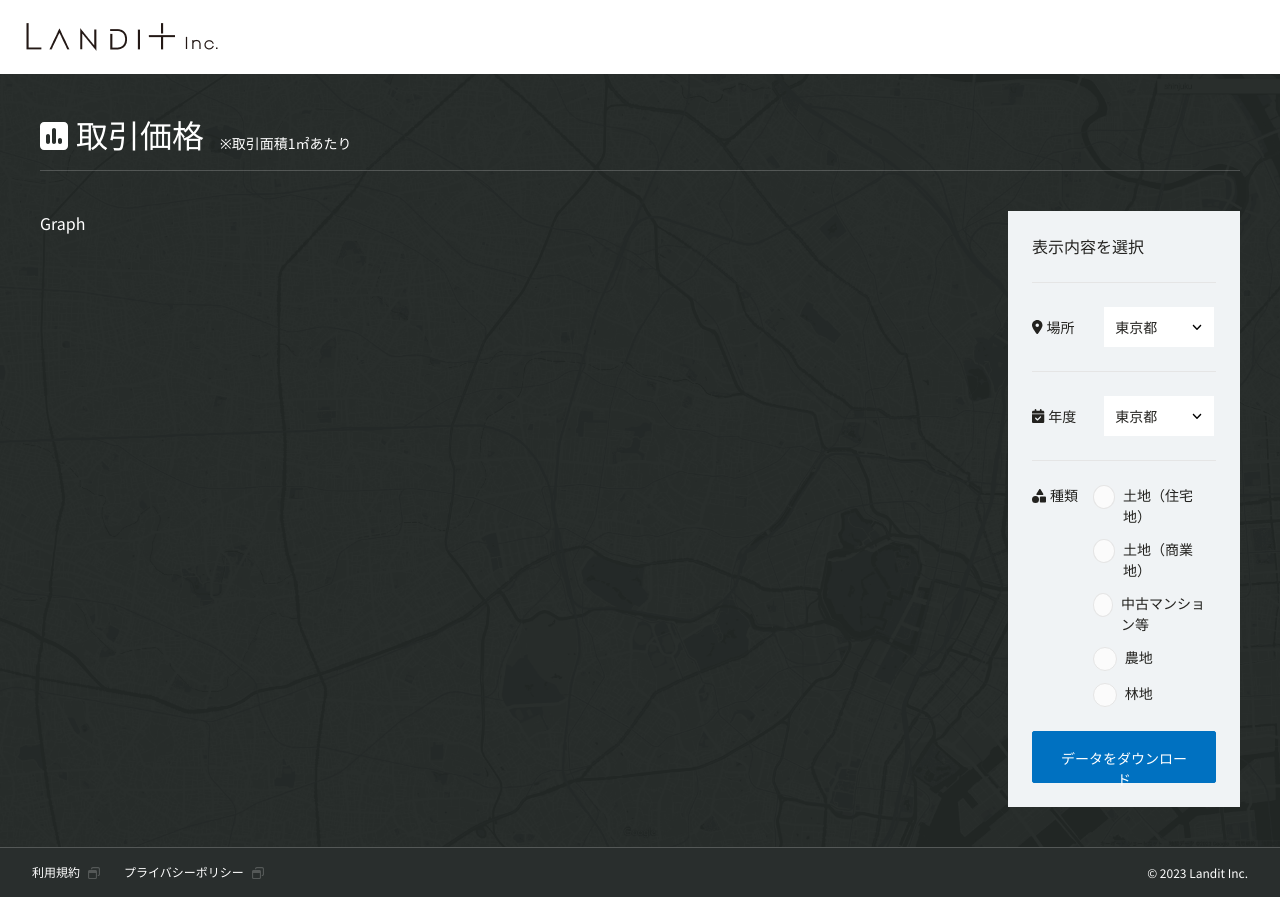
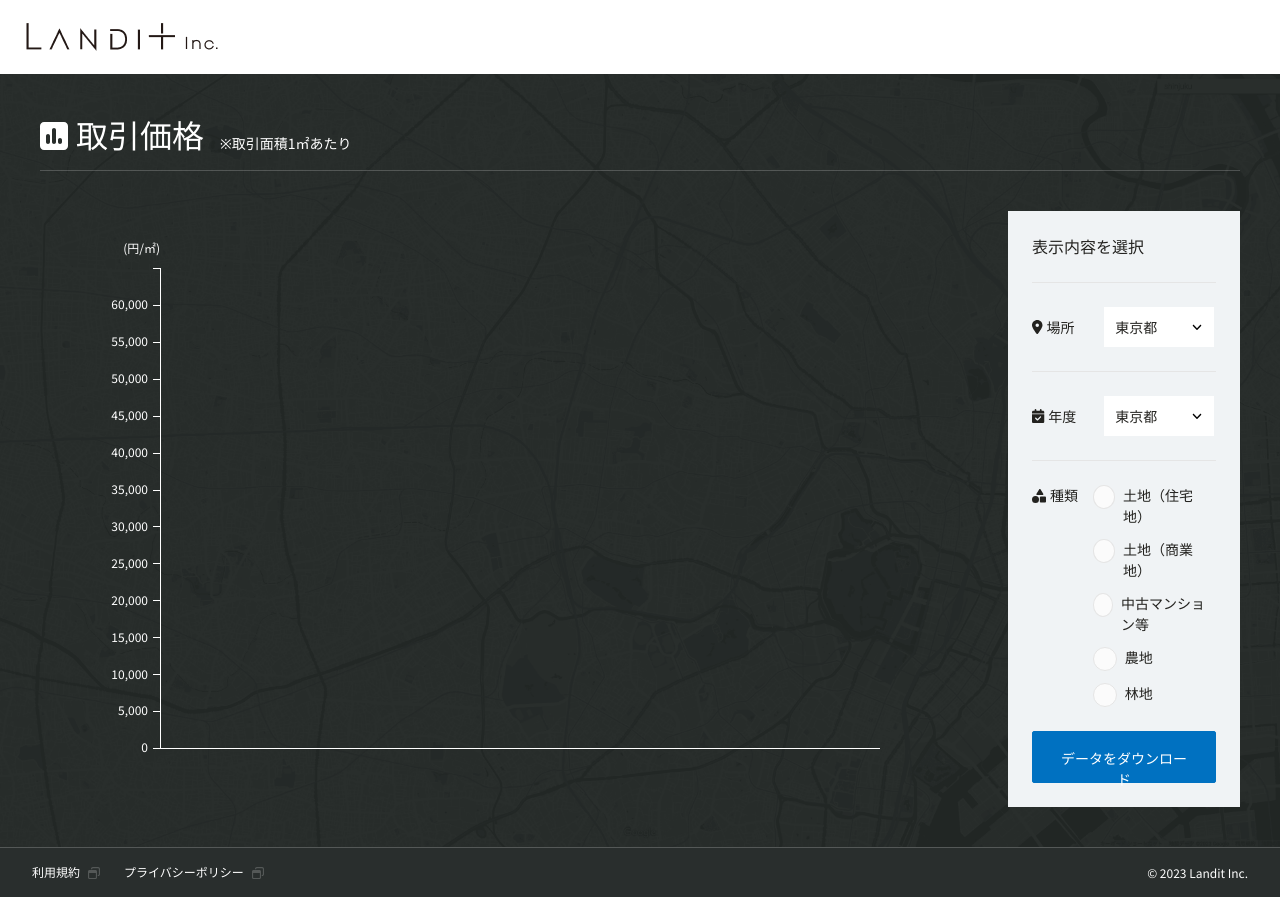
Before and after one commit to hdd1013/landit-code-test, a React (Vite) app: page / in a window 1280 px wide. Built offline with nearby package versions, Linux system fonts and the light colour scheme.

Commit message:
グラフレイアウト作成

```diff
--- a/src/App.tsx
+++ b/src/App.tsx
@@ -12,6 +12,8 @@ import LanditField from './components/form/LanditField';
 import LanditSelect from './components/input/LanditSelect';
 import LanditRadio from './components/input/LanditRadio';
 
+import LanditGraph from './components/LanditGraph';
+
 function App () {
 
   return (
@@ -24,9 +26,14 @@ function App () {
           <div className="w-100 grid flex-auto" style={{
             gridTemplate: '"g f" 1fr / 1fr 20%',
           }}>
-            <div className="text-white" style={{
+            <div className="flex items-center justify-center" style={{
               gridArea: 'g',
-            }}>Graph</div>
+            }}>
+              <LanditGraph data={{
+                target: { name: '東京都', value: 58500 },
+                national: { name: '全国平均', value: 42680 },
+              }}/>
+            </div>
             <div className="flex flex-col pl-2" style={{
               gridArea: 'f',
             }}>
--- /dev/null
+++ b/src/components/LanditGraph.tsx
@@ -0,0 +1,41 @@
+import { IGraphData } from '../interfaces/IGraphData';
+
+import Measures from './graph/Measures';
+
+
+function LanditGraph ({ data }:{ data:IGraphData }) {
+  // Draw the graph
+  // Since it's a simple graph, we won't use any library
+  // Specifications:
+  // Measures: automatically draw measures in 5,000 interval.
+  // Add another one as a spacer based on the largest value
+  //
+  return (
+    <div className="graph relative flex flex-col">
+      <div className="graph-header"></div>
+      <div className="w-100 flex-auto graph-figure relative" style={{
+        width: '720px',
+        height: '480px',
+      }}>
+        <div className="graph-legend text-white absolute text-xs" style={{
+          right: '100%',
+          bottom: '100%',
+          marginBottom: '1em',
+        }}>
+          <span className="break-keep text-nowrap whitespace-nowrap">{'(円/㎡)'}</span>
+        </div>
+        <Measures maxValue={Math.max(data.target.value, data.national.value)}/>
+        <div className="graph-main" style={{
+          position: 'relative',
+          width: '100%',
+          height: '100%',
+          borderColor: 'white',
+          borderStyle: 'solid',
+          borderWidth: '0 0 1px 1px',
+        }}></div>
+      </div>
+    </div>
+  );
+}
+
+export default LanditGraph;
--- /dev/null
+++ b/src/components/graph/Measures.tsx
@@ -0,0 +1,59 @@
+import { useMemo } from 'react';
+
+function MeasureMark ({ value, yPosition }:{ value:string, yPosition:number }) {
+  return (
+    <div className="block absolute text-white" style={{
+      bottom: `${yPosition}%`,
+      right: 0,
+      height: '1rem',
+      marginBottom: '-0.5rem',
+    }}>
+      <span className="block absolute text-xs leading-none" style={{
+        bottom: '50%',
+        right: '0.5rem',
+        paddingRight: '0.25rem',
+        transform: 'translateY(50%)',
+        marginBottom: '0.1rem',
+      }}>{value}</span>
+      <div className="block absolute" style={{
+        bottom: '50%',
+        right: '-1px',
+        width: '0.5rem',
+        height: 0,
+        boxSizing: 'content-box',
+        borderTop: '1px solid white',
+      }}
+      />
+    </div>
+  );
+}
+
+function Measures ({ maxValue }:{ maxValue:number }) {
+  const measures = useMemo(()=>{
+    const measureList = [];
+    let v = 0;
+    while (v < maxValue) {
+      measureList.push(v);
+      v += 5000;
+    }
+    measureList.push(v);
+    return measureList;
+  }, [maxValue]);
+  return (
+    <div className="graph-measures absolute" style={{
+      height: '100%',
+      right: '100%',
+      top: 0,
+    }}>
+      {measures.map((v, i, array)=>{
+        return (
+          <MeasureMark key={v} value={v.toLocaleString()} yPosition={100 / array.length * i}/>
+        );
+      })}
+      {/* Additional grid mark for spacing */}
+      <MeasureMark value="" yPosition={100}/>
+    </div>
+  );
+}
+
+export default Measures;
--- /dev/null
+++ b/src/interfaces/IGraphData.tsx
@@ -0,0 +1,11 @@
+interface IGraphNode {
+  name:string;
+  value:number;
+}
+
+interface IGraphData {
+  target:IGraphNode;
+  national:Omit<IGraphNode, 'name'> & { name:'全国平均' };
+}
+
+export type { IGraphData, IGraphNode };
```
